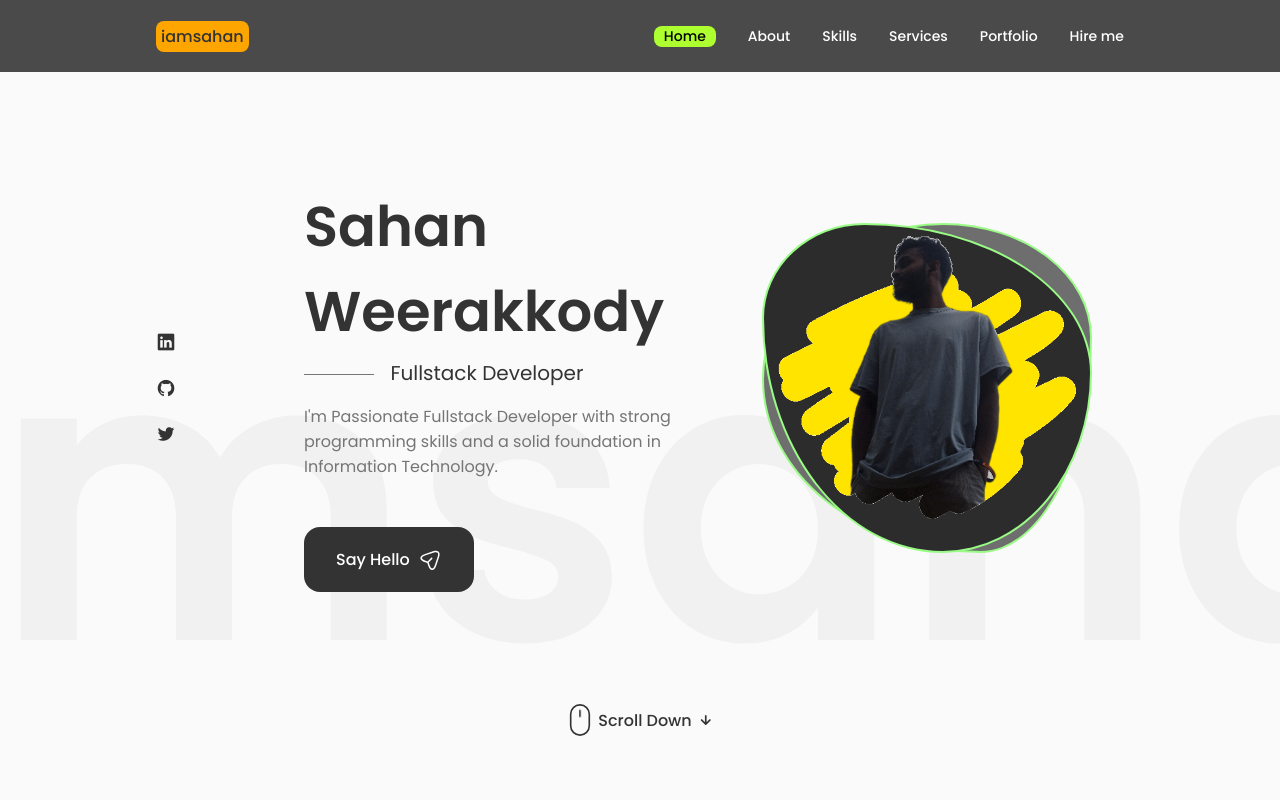
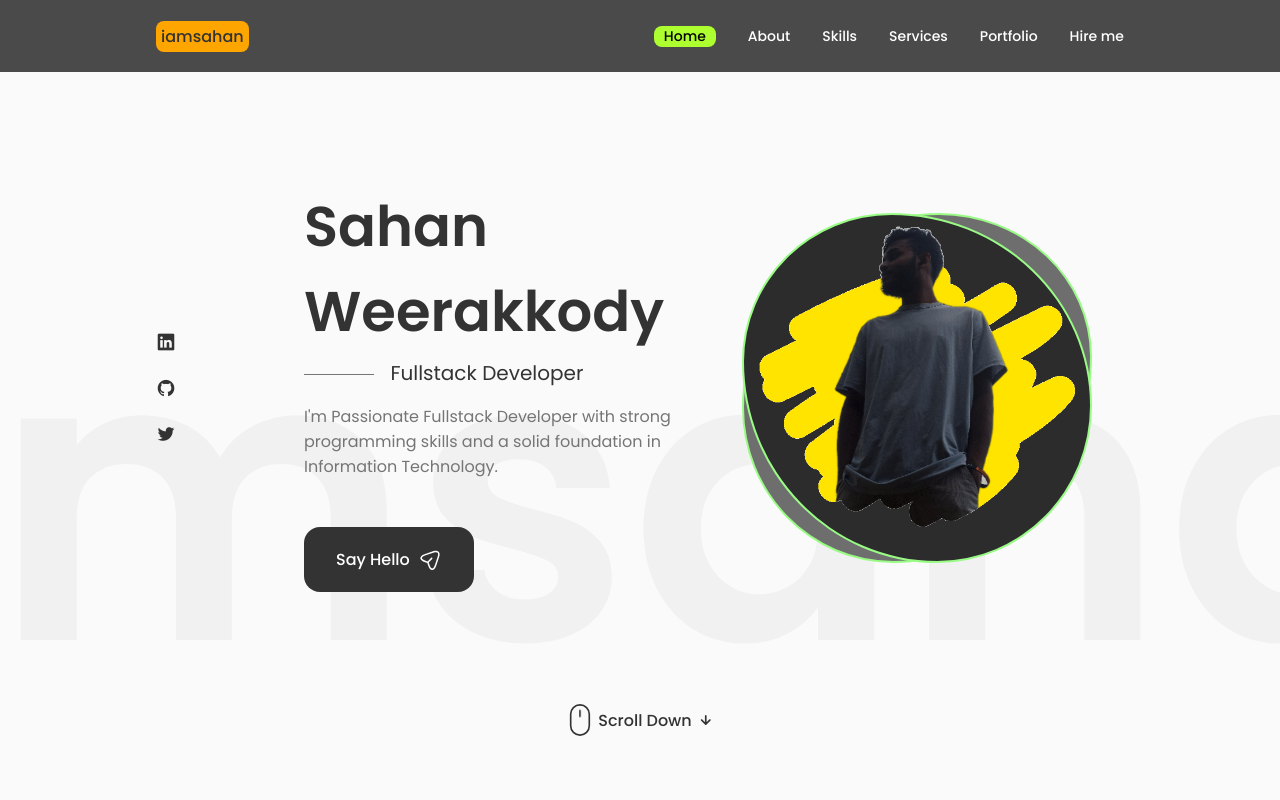
Before and after one commit to iamsahan/portfolio, a React (Create React App) app: page / in a window 1280 px wide. Shown: the top 800 px of the page. Built offline with nearby package versions, Linux system fonts and the light colour scheme.

Commit message:
change profile animation

```diff
--- a/src/components/home.css
+++ b/src/components/home.css
@@ -59,8 +59,8 @@
     background-size: cover;
     justify-self: center;
     order: 1;
-    width: 330px;
-    height: 330px;
+    width: 350px;
+    height: 350px;
     z-index: 10;
     position: relative;
     border: 2px solid rgb(153, 251, 133);
@@ -140,29 +140,29 @@
 
 @keyframes animate__before {
     0% {
-        border-radius: 65% 35% 29% 71% / 55% 30% 70% 45%;
+        border-radius: 62% 38% 62% 38% / 61% 35% 65% 39% ;
     }
 
     50% {
-        border-radius: 21% 79% 50% 50% / 21% 50% 50% 79%;
+        border-radius: 37% 63% 39% 61% / 37% 61% 39% 63% ;
     }
 
     100% {
-        border-radius: 65% 35% 29% 71% / 55% 30% 70% 45%;
+        border-radius: 62% 38% 62% 38% / 61% 35% 65% 39% ;
     }
 }
 
 @keyframes animate__after {
     0% {
-        border-radius: 21% 79% 50% 50% / 21% 50% 50% 79%;
+        border-radius: 37% 63% 39% 61% / 37% 61% 39% 63% ;
     }
 
     50% {
-        border-radius: 65% 35% 29% 71% / 55% 30% 70% 45%;
+        border-radius: 62% 38% 62% 38% / 61% 35% 65% 39% ;
     }
 
     100% {
-        border-radius: 21% 79% 50% 50% / 21% 50% 50% 79%;
+        border-radius: 37% 63% 39% 61% / 37% 61% 39% 63% ;
     }
 }
 
@@ -242,4 +242,8 @@
         width: 180px;
         height: 180px;
     }
+    .home__img-wrapper {
+        width: 180px;
+        height: 180px;
+    }
   }
```
